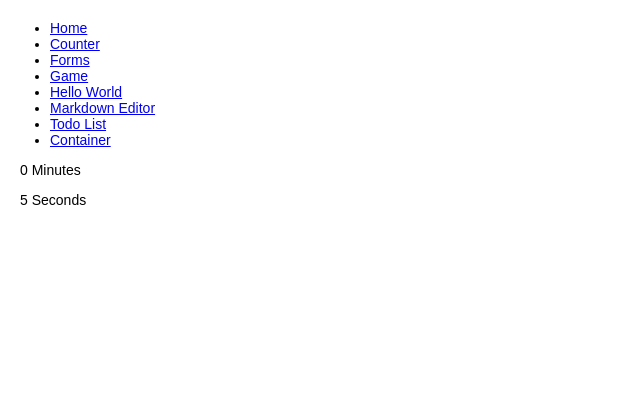
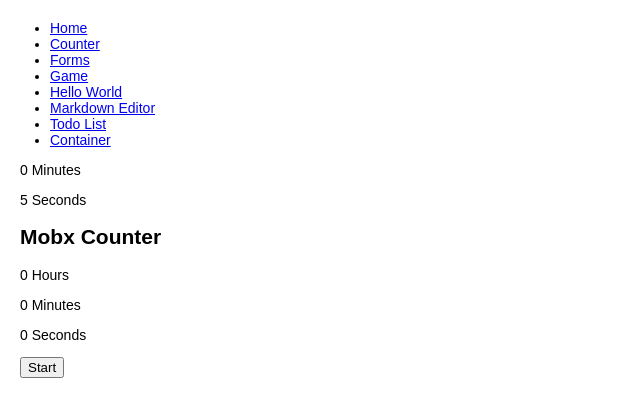
Before and after one commit to kaelanhr/React-Demo-App, a React (Create React App) app in the folder ClientApp/: page /counter in a window 1280 px wide. Shown: the top 416 px of the page, without its empty margins (0-640 px from the left). Built offline with nearby package versions, Linux system fonts and the light colour scheme.

Commit message:
add mobx and mobx counter. new start and stop for the mobx counter

```diff
--- a/ClientApp/package.json
+++ b/ClientApp/package.json
@@ -7,6 +7,8 @@
     "@testing-library/react": "^9.3.2",
     "@testing-library/user-event": "^7.1.2",
     "@types/jest": "^24.0.0",
+    "mobx": "^5.15.4",
+    "mobx-react": "^6.1.8",
     "@types/node": "^12.0.0",
     "@types/react": "^16.9.0",
     "@types/react-dom": "^16.9.0",
--- a/ClientApp/src/App.tsx
+++ b/ClientApp/src/App.tsx
@@ -19,6 +19,8 @@
 	Link
 } from "react-router-dom";
 import SimpleNavigationItem from './Components/SimpleNavigationItem';
+import { MobXGlobals } from 'mobx/lib/internal';
+import MobxCounter from './Components/ReactJS-Components/MobxCounter';
 
 const App: React.FC = () => {
 	return (
@@ -56,6 +58,7 @@
 					</Route>
 					<Route exact path="/counter">
 						<Counter />
+						<MobxCounter />
 					</Route>
 					<Route exact path="/forms">
 						<MyForm />
--- /dev/null
+++ b/ClientApp/src/Components/ReactJS-Components/MobxCounter.tsx
@@ -0,0 +1,74 @@
+import React, { Component } from 'react'
+import { observable, computed } from 'mobx';
+import { observer } from 'mobx-react';
+
+interface TimerState {
+	hours: number
+	minutes: number
+	seconds: number
+	isActive: boolean,
+}
+
+@observer
+export default class MobxCounter extends Component<{}> {
+	interval: any;
+	constructor(props) {
+		super(props);
+		this.state = {
+			seconds: 0,
+			minutes: 0
+		}
+	}
+
+	@observable
+	private timer: TimerState = {
+		hours: 0,
+		minutes: 0,
+		seconds: 0,
+		isActive: false,
+	};
+
+	reverseState = (): void => {
+		this.timer.isActive = !this.timer.isActive;
+	}
+
+	tick() {
+		if (!this.timer.isActive) { return; }
+		this.timer.seconds++;
+		if (this.timer.minutes > 1 && this.timer.minutes % 60 == 0) {
+			this.timer.hours++;
+			this.timer.minutes = 0;
+		}
+		if (this.timer.seconds > 1 && this.timer.seconds % 60 == 0) {
+			this.timer.minutes++;
+			this.timer.seconds = 0;
+		}
+	}
+
+	// @computed
+	// get validationMessage() {
+	// 	if (!this.pwsEqual) {
+	// 		return "Passwords are not equal"
+	// 	}
+
+	componentDidMount() {
+		this.interval = setInterval(() => this.tick(), 1000);
+	}
+
+	componentWillUnmount() {
+		clearInterval(this.interval);
+	}
+
+	render() {
+
+		return (
+			<div>
+				<h2>Mobx Counter</h2>
+				<p>{this.timer.hours} Hours</p>
+				<p>{this.timer.minutes} Minutes</p>
+				<p>{this.timer.seconds} Seconds</p>
+				<button onClick={this.reverseState}>{this.timer.isActive ? 'Pause' : 'Start'}</button>
+			</div>
+		)
+	}
+}
```
Also changed, not shown: ClientApp/tsconfig.json (+4 -9 lines), 2 other files (tests, documents, lock files or other folders).
